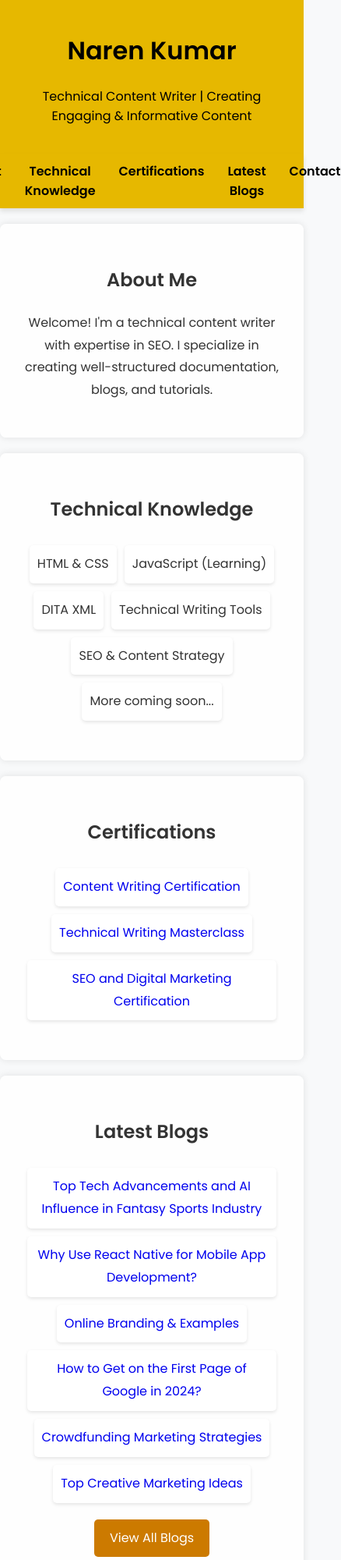
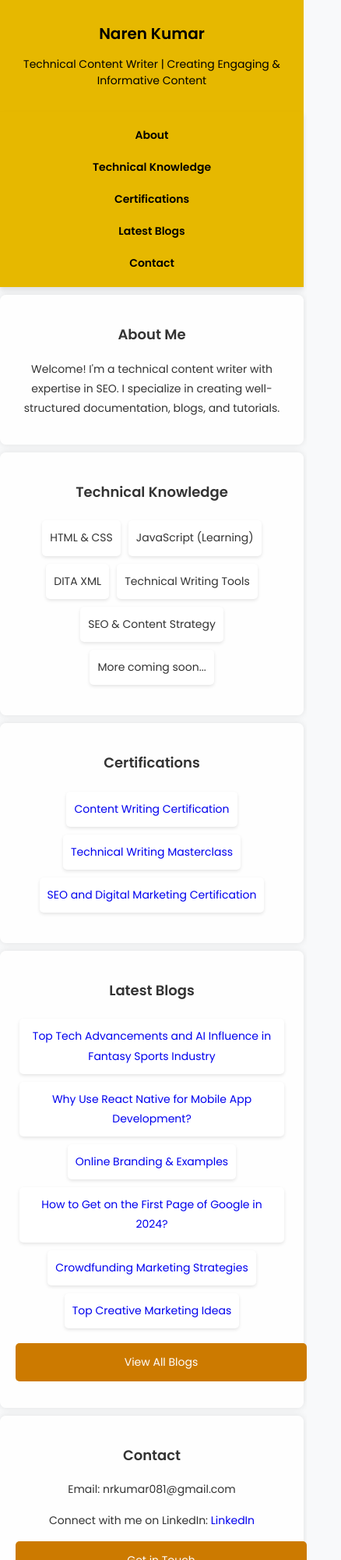
Before and after one commit to NR081/Naren-Portfolio, a plain HTML site: page index.html in a window 390 px wide. Shown: the top 2000 px of the page at 78% size, 438 px wide, since content can reach past the window. Drawn offline with Linux system fonts and the light colour scheme.

Commit message:
Added mobile responsiveness to myportfolio.css

```diff
--- a/myportfolio.css
+++ b/myportfolio.css
@@ -98,3 +98,79 @@ a{
 a:hover{
     color: #e6b800;
 }
+
+/* Mobile responsiveness code */
+
+/* Small Screens (Tablets & Mobile Phones) */
+@media screen and (max-width: 768px) {
+    body {
+        font-size: 14px;
+        padding: 0;
+        margin: 0;
+    }
+
+    header {
+        text-align: center;
+        padding: 15px;
+    }
+
+    header img {
+        width: 80px; /* Reduce profile image size */
+    }
+
+    nav ul {
+        flex-direction: column; /* Stack navigation links */
+        align-items: center;
+    }
+
+    nav ul li {
+        margin: 10px 0;
+    }
+
+    section {
+        max-width: 90%;
+        padding: 20px;
+        margin: 10px auto;
+    }
+
+    .grid {
+        display: flex;
+        flex-direction: column; /* Stack grid items */
+        align-items: center;
+    }
+
+    .grid li {
+        width: 90%;
+        padding: 8px;
+    }
+
+    .cta-button {
+        width: 100%;
+        text-align: center;
+        padding: 12px;
+    }
+}
+
+/* Extra Small Screens (Mobile Phones - Less than 480px) */
+@media screen and (max-width: 480px) {
+    header h1 {
+        font-size: 20px; /* Reduce heading size */
+    }
+
+    section h2 {
+        font-size: 18px;
+    }
+
+    .grid {
+        flex-direction: column;
+    }
+
+    .grid li {
+        width: 100%;
+    }
+
+    .blog-thumbnail {
+        width: 100%;
+        height: auto;
+    }
+}
```
